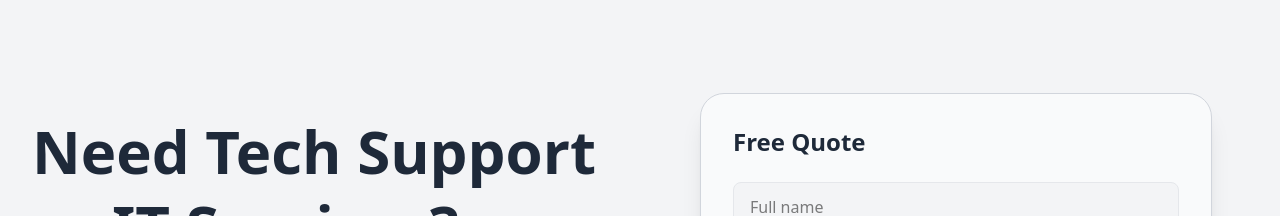
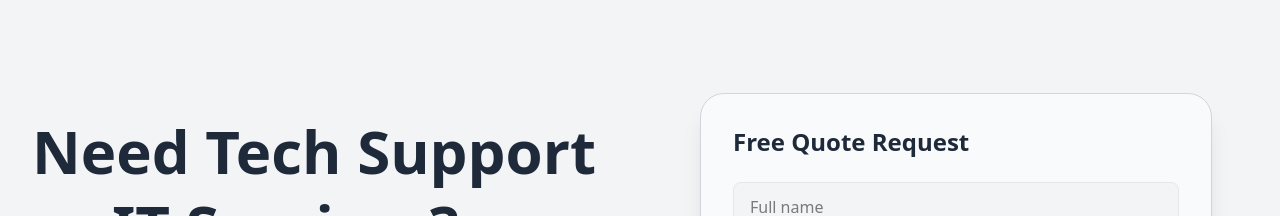
Before and after one commit to Azeezfasasi/itservicepro, a React (Vite) app: page / in a window 1280 px wide. Shown: the part 4940-5156 px from the top of the page. Built offline with nearby package versions, Linux system fonts and the light colour scheme; no server answers.

Commit message:
updated the request quote form

```diff
--- a/src/assets/components/RequestQuote.jsx
+++ b/src/assets/components/RequestQuote.jsx
@@ -63,7 +63,7 @@ function RequestQuote() {
 
           {/* Right Section: Free Quote Form */}
           <div className="bg-gray-50 p-8 rounded-3xl shadow-xl w-full max-w-lg mx-auto border border-solid border-gray-300">
-            <h2 className="text-2xl font-semibold text-gray-800 mb-6 text-center lg:text-left">Free Quote</h2>
+            <h2 className="text-2xl font-semibold text-gray-800 mb-6 text-center lg:text-left">Free Quote Request</h2>
             <form className="space-y-4" onSubmit={handleSubmit}>
               {success && <p className="text-green-600 text-center mt-2">{success}</p>}
               {error && <p className="text-red-600 text-center mt-2">{error}</p>}
```
